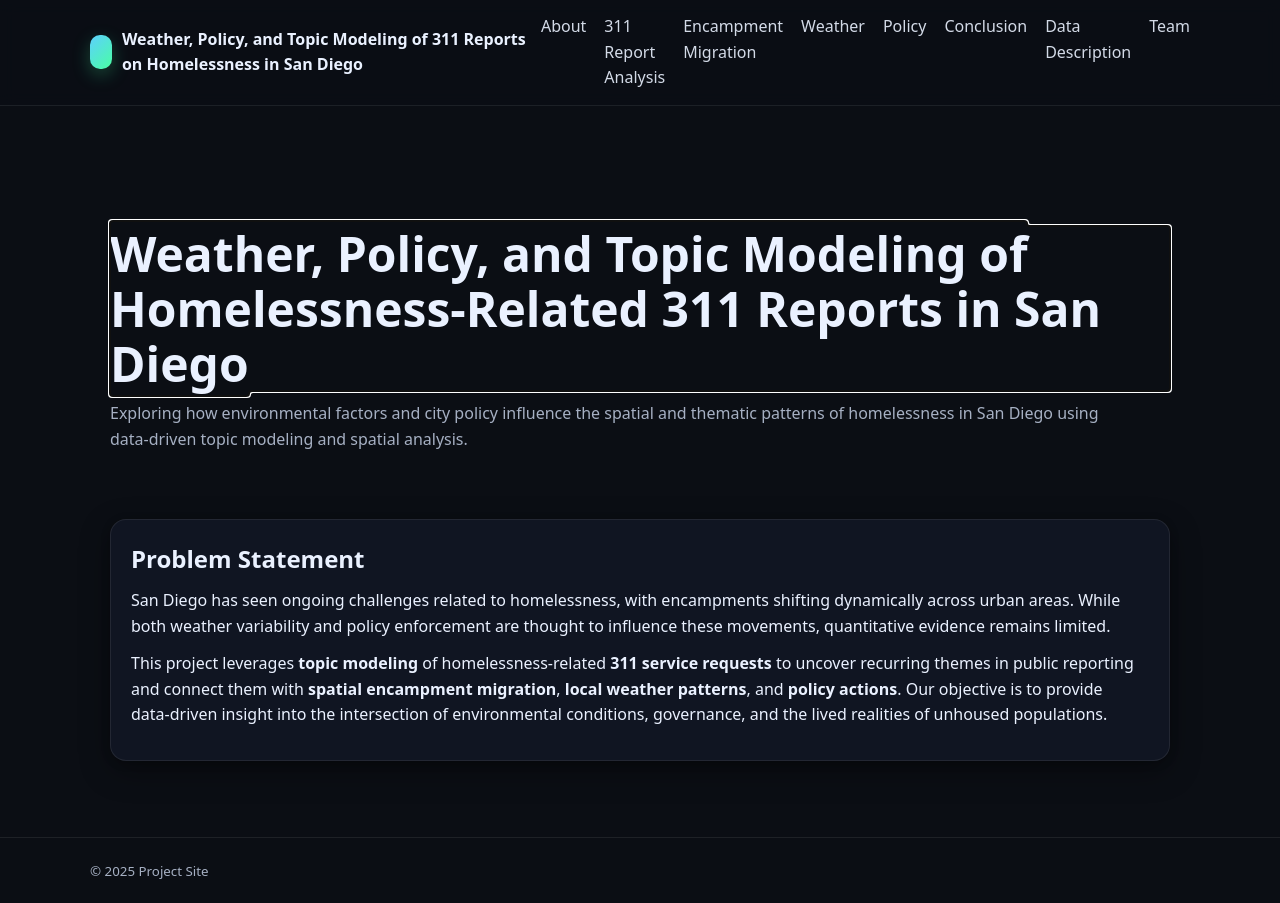
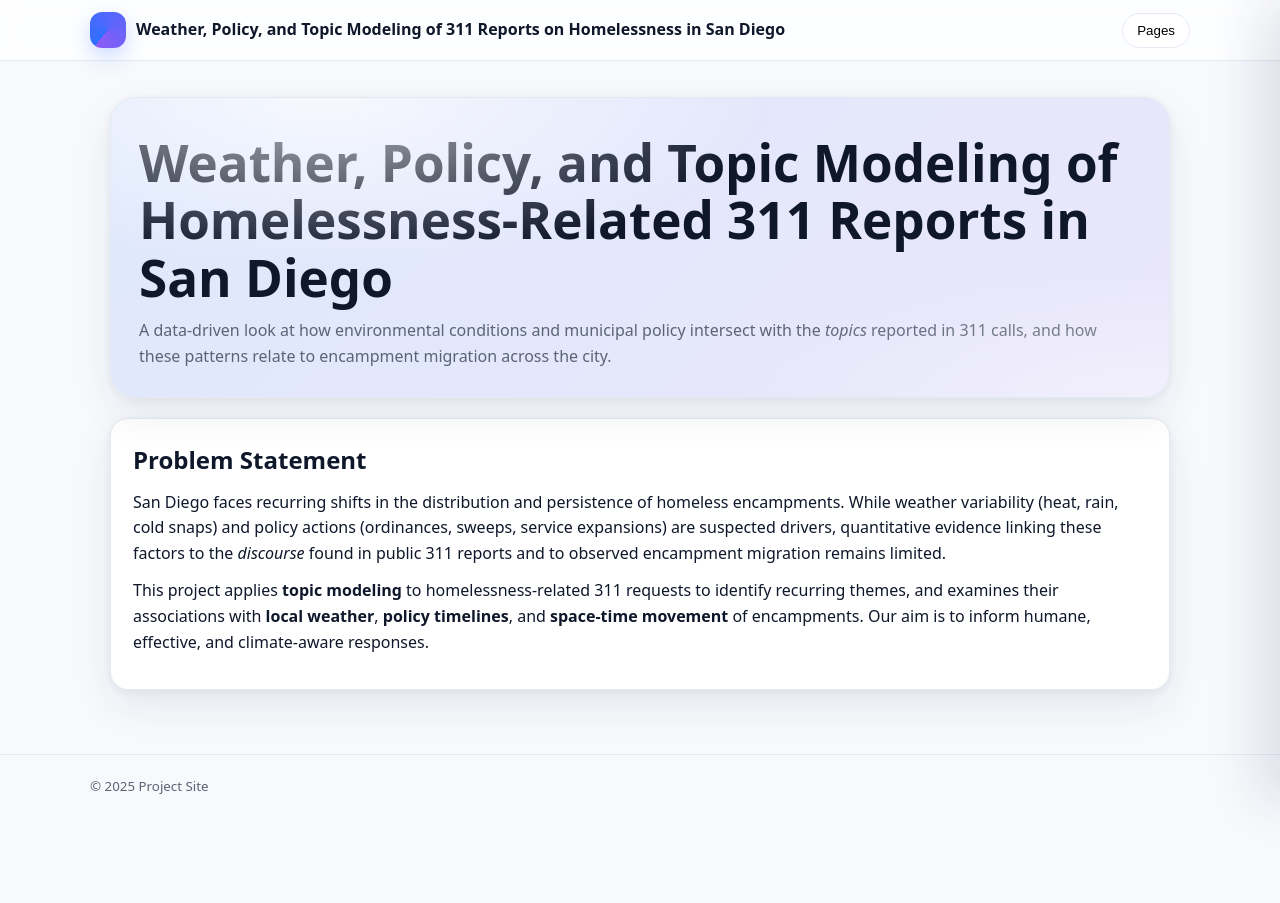
Before and after one commit to TimothyBoyd/BDA594, a plain HTML site: page index.html in a window 1280 px wide. After the commit the page ends 817 px from the top, so only its background shows below. Drawn offline with Linux system fonts and the light colour scheme.

Commit message:
Update index.html

```diff
--- a/index.html
+++ b/index.html
@@ -3,52 +3,78 @@
 <head>
   <meta charset="utf-8" />
   <meta name="viewport" content="width=device-width, initial-scale=1" />
-  <title>Weather, Policy, Topic Modeling and Migration of Homelessness in San Diego</title>
-  <meta name="description" content="Project site exploring relationships between weather, municipal policy, and homeless encampment migration in San Diego through topic modeling of 311 reports." />
-  <meta name="theme-color" content="#0b0e14" />
+  <title>Weather, Policy, and Topic Modeling of 311 Reports on Homelessness in San Diego</title>
+  <meta name="description" content="Exploring how weather and policy relate to encampment migration in San Diego using topic modeling of homelessness-related 311 reports." />
+  <meta name="theme-color" content="#ffffff" />
   <style>
     :root{
-      --bg:#0b0e14;
-      --panel:#101522;
-      --text:#eaf1ff;
-      --muted:#a6b0c3;
-      --brand:#5dd0ff;
-      --brand-2:#49ffa3;
-      --radius:16px;
-      --shadow:0 10px 30px rgba(0,0,0,.35), 0 2px 10px rgba(0,0,0,.2);
+      /* Light theme */
+      --bg:#f7f9fc;          /* page background */
+      --panel:#ffffff;       /* cards/sheets */
+      --border:#e5eaf2;      /* subtle borders */
+      --text:#0f172a;        /* main text */
+      --muted:#5b6475;       /* secondary text */
+      --brand:#2f6fff;       /* primary brand */
+      --brand-2:#8b5cf6;     /* secondary brand */
+      --accent:#22c55e;      /* accent */
+      --radius:18px;         /* default radius */
+      --shadow:0 16px 40px rgba(21, 41, 82, .08), 0 2px 8px rgba(21,41,82,.06);
+      --ring:0 0 0 4px rgba(47,111,255,.15);
+      --max: 1100px;
     }
     *{box-sizing:border-box}
-    html,body{margin:0;background:var(--bg);color:var(--text);font:16px/1.6 system-ui,Segoe UI,Roboto,Inter,Arial,sans-serif}
+    html,body{margin:0;background:var(--bg);color:var(--text);font:16px/1.6 system-ui, Segoe UI, Roboto, Inter, Arial, sans-serif}
     a{color:inherit;text-decoration:none}
-    .container{max-width:1100px;margin:auto;padding:0 20px}
+    img{max-width:100%;display:block}
+    .container{max-width:var(--max);margin:auto;padding:0 20px}
 
-    header.site{position:sticky;top:0;z-index:20;background:rgba(11,14,20,.8);backdrop-filter:saturate(140%) blur(8px);border-bottom:1px solid rgba(255,255,255,.08)}
-    .nav{display:flex;align-items:center;justify-content:space-between;padding:14px 0}
+    /* Header */
+    header.site{position:sticky;top:0;z-index:20;background:rgba(255,255,255,.8);backdrop-filter:saturate(140%) blur(8px);border-bottom:1px solid var(--border)}
+    .nav{display:flex;align-items:center;justify-content:space-between;padding:12px 0}
     .brand{display:flex;align-items:center;gap:10px;font-weight:800}
-    .brand-badge{width:34px;height:34px;border-radius:10px;background:linear-gradient(135deg,var(--brand),var(--brand-2));box-shadow:0 6px 18px rgba(73,255,163,.25)}
-    .links{display:flex;gap:18px}
-    .links a{opacity:.9}
+    .brand-badge{width:36px;height:36px;border-radius:12px;background:conic-gradient(from 220deg, var(--brand), var(--brand-2));box-shadow:0 8px 20px rgba(47,111,255,.25)}
+    .links{display:flex;gap:16px}
+    .btn{display:inline-flex;align-items:center;gap:8px;border:1px solid var(--border);padding:9px 14px;border-radius:999px;background:#fff}
+    .btn:hover{box-shadow:var(--ring)}
 
-    .hero{padding:76px 0 48px}
-    h1{font-size:clamp(1.8rem,4.5vw,3rem);line-height:1.15;margin:8px 0 10px}
-    .subtitle{color:var(--muted);margin:0 0 18px}
+    /* Hero */
+    .hero{padding:72px 0 42px}
+    h1{font-size:clamp(1.9rem,4.6vw,3.2rem);line-height:1.12;margin:8px 0 12px}
+    .subtitle{color:var(--muted);margin:0}
 
-    .panel{background:var(--panel);border:1px solid rgba(255,255,255,.08);border-radius:var(--radius);padding:20px;box-shadow:var(--shadow)}
+    /* Gradient banner behind title/description */
+    .gradient-wrap{position:relative;border-radius:26px;padding:28px;overflow:hidden;box-shadow:var(--shadow);border:1px solid var(--border);background:linear-gradient(135deg, rgba(47,111,255,.12), rgba(139,92,246,.12));}
+    .gradient-wrap::after{content:"";position:absolute;inset:0;background:radial-gradient(60% 80% at 20% 0%, rgba(255,255,255,.7), transparent 70%), radial-gradient(60% 60% at 100% 100%, rgba(255,255,255,.4), transparent 70%);pointer-events:none}
 
-    section.page{display:none;padding:36px 0}
-    section.page.active{display:block}
-    .nav.hidden{display:none}
-
+    /* Problem panel */
+    .panel{background:var(--panel);border:1px solid var(--border);border-radius:var(--radius);padding:22px;box-shadow:var(--shadow)}
     h2{margin:0 0 10px}
     p{margin:0 0 12px}
 
-    footer{border-top:1px solid rgba(255,255,255,.08);margin-top:40px}
-    .foot{padding:20px 0;color:var(--muted)}
+    /* Right overlay sidebar (sheet) */
+    .sheet{position:fixed;top:0;right:0;height:100dvh;width:min(420px, 92vw);background:var(--panel);border-left:1px solid var(--border);box-shadow:-20px 0 50px rgba(21,41,82,.12);transform:translateX(100%);transition:transform .28s ease;z-index:60;display:flex;flex-direction:column}
+    .sheet.open{transform:translateX(0)}
+    .sheet-head{display:flex;align-items:center;justify-content:space-between;padding:16px 16px;border-bottom:1px solid var(--border)}
+    .sheet-title{font-weight:800}
+    .sheet-body{padding:16px;overflow:auto}
+    .sheet-nav{display:flex;flex-wrap:wrap;gap:8px;padding:12px 16px;border-bottom:1px solid var(--border)}
+    .chip{padding:6px 10px;border:1px solid var(--border);border-radius:999px;background:#fff}
+    .chip.active{border-color:color-mix(in oklab, var(--brand) 45%, var(--border));box-shadow:var(--ring)}
 
-    @media (max-width: 900px){.links{display:none}}
+    /* Hide top links on home to preserve minimal first page */
+    .links.hidden{display:none}
+
+    /* Footer */
+    footer{border-top:1px solid var(--border);margin-top:44px}
+    .foot{padding:18px 0;color:var(--muted)}
+
+    @media (max-width: 880px){
+      .links{display:none}
+    }
   </style>
 </head>
 <body>
+  <!-- Header -->
   <header class="site" id="topbar">
     <div class="container nav">
       <div class="brand">
@@ -56,61 +82,169 @@
         <span id="project-short">Weather, Policy, and Topic Modeling of 311 Reports on Homelessness in San Diego</span>
       </div>
       <nav class="links" aria-label="Primary">
-        <a href="#about">About</a>
-        <a href="#311-analysis">311 Report Analysis</a>
-        <a href="#migration">Encampment Migration</a>
-        <a href="#weather">Weather</a>
-        <a href="#policy">Policy</a>
-        <a href="#conclusion">Conclusion</a>
-        <a href="#data">Data Description</a>
-        <a href="#team">Team</a>
+        <a href="#about" class="btn">About</a>
+        <a href="#311-analysis" class="btn">311 Analysis</a>
+        <a href="#migration" class="btn">Encampment Migration</a>
+        <a href="#weather" class="btn">Weather</a>
+        <a href="#policy" class="btn">Policy</a>
+        <a href="#conclusion" class="btn">Conclusion</a>
+        <a href="#data" class="btn">Data</a>
+        <a href="#team" class="btn">Team</a>
       </nav>
+      <button id="openSheetBtn" class="btn" aria-haspopup="dialog" aria-controls="sheet" aria-expanded="false">Pages</button>
     </div>
   </header>
 
+  <!-- Home (Title + Problem Statement only) -->
   <main>
-    <section id="home" class="page active" aria-labelledby="home-title">
+    <section id="home" aria-labelledby="home-title" style="padding:36px 0 20px">
       <div class="container">
-        <header class="hero">
+        <div class="gradient-wrap" role="region" aria-label="Project hero">
           <h1 id="home-title">Weather, Policy, and Topic Modeling of Homelessness‑Related 311 Reports in San Diego</h1>
-          <p class="subtitle">Exploring how environmental factors and city policy influence the spatial and thematic patterns of homelessness in San Diego using data‑driven topic modeling and spatial analysis.</p>
-        </header>
-        <article class="panel" aria-label="Problem statement">
+          <p class="subtitle">A data‑driven look at how environmental conditions and municipal policy intersect with the <em>topics</em> reported in 311 calls, and how these patterns relate to encampment migration across the city.</p>
+        </div>
+        <article class="panel" aria-label="Problem statement" style="margin-top:20px">
           <h2>Problem Statement</h2>
-          <p>
-            San Diego has seen ongoing challenges related to homelessness, with encampments shifting dynamically across urban areas. While both weather variability and policy enforcement are thought to influence these movements, quantitative evidence remains limited.
-          </p>
-          <p>
-            This project leverages <strong>topic modeling</strong> of homelessness‑related <strong>311 service requests</strong> to uncover recurring themes in public reporting and connect them with <strong>spatial encampment migration</strong>, <strong>local weather patterns</strong>, and <strong>policy actions</strong>. Our objective is to provide data‑driven insight into the intersection of environmental conditions, governance, and the lived realities of unhoused populations.
-          </p>
+          <p>San Diego faces recurring shifts in the distribution and persistence of homeless encampments. While weather variability (heat, rain, cold snaps) and policy actions (ordinances, sweeps, service expansions) are suspected drivers, quantitative evidence linking these factors to the <em>discourse</em> found in public 311 reports and to observed encampment migration remains limited.</p>
+          <p>This project applies <strong>topic modeling</strong> to homelessness‑related 311 requests to identify recurring themes, and examines their associations with <strong>local weather</strong>, <strong>policy timelines</strong>, and <strong>space‑time movement</strong> of encampments. Our aim is to inform humane, effective, and climate‑aware responses.</p>
         </article>
       </div>
     </section>
-
-    <section id="about" class="page"><div class="container"><h2>About</h2><div class="panel"><p>Project motivation, scope, and interdisciplinary framework connecting GIS, urban policy, and natural language processing.</p></div></div></section>
-    <section id="311-analysis" class="page"><div class="container"><h2>311 Report Analysis</h2><div class="panel"><p>Preprocessing, topic modeling methods (LDA/BERT), and thematic clustering of homelessness‑related reports.</p></div></div></section>
-    <section id="migration" class="page"><div class="container"><h2>Homeless Encampment Migration</h2><div class="panel"><p>Spatial mobility patterns of encampments derived from report clusters over time.</p></div></div></section>
-    <section id="weather" class="page"><div class="container"><h2>Weather</h2><div class="panel"><p>Analysis of temperature, precipitation, and seasonality in relation to topic prevalence and encampment shifts.</p></div></div></section>
-    <section id="policy" class="page"><div class="container"><h2>Policy</h2><div class="panel"><p>Documentation of city ordinances, sweeps, and outreach initiatives contextualizing encampment changes.</p></div></div></section>
-    <section id="conclusion" class="page"><div class="container"><h2>Conclusion</h2><div class="panel"><p>Findings linking discourse, weather, and policy; implications for humane and data‑informed urban governance.</p></div></div></section>
-    <section id="data" class="page"><div class="container"><h2>Data Description</h2><div class="panel"><p>Sources: City of San Diego 311 API, NOAA weather archives, and municipal policy datasets.</p></div></div></section>
-    <section id="team" class="page"><div class="container"><h2>Team</h2><div class="panel"><p>Project contributors, roles, and acknowledgments.</p></div></div></section>
   </main>
 
-  <footer><div class="container foot"><small>© <span id="y"></span> Project Site</small></div></footer>
+  <!-- Right overlay sheet with pages -->
+  <aside id="sheet" class="sheet" role="dialog" aria-modal="true" aria-label="Project pages">
+    <div class="sheet-head">
+      <div class="sheet-title" id="sheetTitle">Pages</div>
+      <button id="closeSheetBtn" class="btn" aria-label="Close panel">Close</button>
+    </div>
+    <div class="sheet-nav" role="tablist">
+      <a href="#about" role="tab" class="chip" data-target="about">About</a>
+      <a href="#311-analysis" role="tab" class="chip" data-target="311-analysis">311 Analysis</a>
+      <a href="#migration" role="tab" class="chip" data-target="migration">Encampment Migration</a>
+      <a href="#weather" role="tab" class="chip" data-target="weather">Weather</a>
+      <a href="#policy" role="tab" class="chip" data-target="policy">Policy</a>
+      <a href="#conclusion" role="tab" class="chip" data-target="conclusion">Conclusion</a>
+      <a href="#data" role="tab" class="chip" data-target="data">Data</a>
+      <a href="#team" role="tab" class="chip" data-target="team">Team</a>
+    </div>
+    <div class="sheet-body">
+      <!-- Secondary page sections live here; visible only inside sheet -->
+      <section id="about" class="page" aria-labelledby="about-title">
+        <h2 id="about-title">About</h2>
+        <p>Project motivation, scope, and research questions connecting GIS, urban policy, and NLP topic modeling.</p>
+      </section>
+
+      <section id="311-analysis" class="page" aria-labelledby="r311-title">
+        <h2 id="r311-title">311 Report Analysis</h2>
+        <p>Text preprocessing, topic models (e.g., LDA or BERTopic), validation, and interpretation of homelessness‑related themes.</p>
+      </section>
+
+      <section id="migration" class="page" aria-labelledby="migration-title">
+        <h2 id="migration-title">Homeless Encampment Migration</h2>
+        <p>Measures of spatial movement, clustering, and change over time; relating topic prevalence to movement dynamics.</p>
+      </section>
+
+      <section id="weather" class="page" aria-labelledby="weather-title">
+        <h2 id="weather-title">Weather</h2>
+        <p>Temperature, precipitation, and seasonal effects; thresholds and event days; associations with topic prevalence and encampment changes.</p>
+      </section>
+
+      <section id="policy" class="page" aria-labelledby="policy-title">
+        <h2 id="policy-title">Policy</h2>
+        <p>Ordinances, enforcement operations, outreach and shelter policies; aligning interventions with observed patterns.</p>
+      </section>
+
+      <section id="conclusion" class="page" aria-labelledby="conclusion-title">
+        <h2 id="conclusion-title">Conclusion</h2>
+        <p>Key takeaways, limitations, and implications for humane and data‑informed urban governance.</p>
+      </section>
+
+      <section id="data" class="page" aria-labelledby="data-title">
+        <h2 id="data-title">Data Description</h2>
+        <p>Sources (City of San Diego 311 API, NOAA, municipal policy docs), fields, coverage, geocoding, and processing notes.</p>
+      </section>
+
+      <section id="team" class="page" aria-labelledby="team-title">
+        <h2 id="team-title">Team</h2>
+        <p>Contributors, roles, and acknowledgments.</p>
+      </section>
+    </div>
+  </aside>
+
+  <footer>
+    <div class="container foot"><small>© <span id="y"></span> Project Site</small></div>
+  </footer>
 
   <script>
-    const pages = Array.from(document.querySelectorAll('section.page'));
-    const topbar = document.getElementById('topbar');
-    function setRoute(){
-      const hash=(location.hash||'#home').toLowerCase();
-      pages.forEach(p=>p.classList.toggle('active',`#${p.id}`===hash));
-      if(hash==='#home'){topbar.classList.add('hidden');}else{topbar.classList.remove('hidden');}
-      const active=document.querySelector('section.page.active h2,section.page.active h1');
-      if(active){active.setAttribute('tabindex','-1');active.focus&&active.focus();}
+    const sheet = document.getElementById('sheet');
+    const openBtn = document.getElementById('openSheetBtn');
+    const closeBtn = document.getElementById('closeSheetBtn');
+    const topLinks = document.querySelector('.links');
+    const chips = Array.from(document.querySelectorAll('.chip'));
+
+    function openSheet(){
+      sheet.classList.add('open');
+      openBtn.setAttribute('aria-expanded','true');
+      // set active chip from hash
+      const hash=(location.hash||'#about').replace('#','');
+      setActive(hash);
+      focusActive();
     }
-    window.addEventListener('hashchange',setRoute);
-    window.addEventListener('load',()=>{document.getElementById('y').textContent=new Date().getFullYear();setRoute();});
+    function closeSheet(){
+      sheet.classList.remove('open');
+      openBtn.setAttribute('aria-expanded','false');
+    }
+    function setActive(id){
+      chips.forEach(c=>c.classList.toggle('active', c.dataset.target===id));
+      // scroll to the selected section inside the sheet
+      const target=document.getElementById(id);
+      if(target){ target.scrollIntoView({block:'start', behavior:'smooth'}); }
+    }
+    function focusActive(){
+      const activeChip=document.querySelector('.chip.active');
+      if(activeChip){ activeChip.focus(); }
+    }
+
+    // Route: open sheet when navigating to any subpage; keep home minimal.
+    function route(){
+      const h=(location.hash||'#home').toLowerCase();
+      if(h==='#home'){
+        topLinks.classList.add('hidden');
+        closeSheet();
+      } else {
+        topLinks.classList.remove('hidden');
+        openSheet();
+        setActive(h.replace('#',''));
+      }
+    }
+
+    // Link behavior for header buttons (ensure sheet opens)
+    document.addEventListener('click', (e)=>{
+      const a=e.target.closest('a[href^="#"]');
+      if(!a) return;
+      const id=a.getAttribute('href').replace('#','');
+      if(id && id!=='home'){
+        e.preventDefault();
+        history.pushState(null, '', '#'+id);
+        route();
+      }
+    });
+
+    chips.forEach(chip=>chip.addEventListener('click',(e)=>{
+      const id=e.currentTarget.dataset.target;
+      history.pushState(null,'','#'+id);
+      setActive(id);
+    }));
+
+    openBtn.addEventListener('click', openSheet);
+    closeBtn.addEventListener('click', closeSheet);
+
+    window.addEventListener('hashchange', route);
+    window.addEventListener('load', ()=>{
+      document.getElementById('y').textContent = new Date().getFullYear();
+      route();
+    });
   </script>
 </body>
 </html>
```
